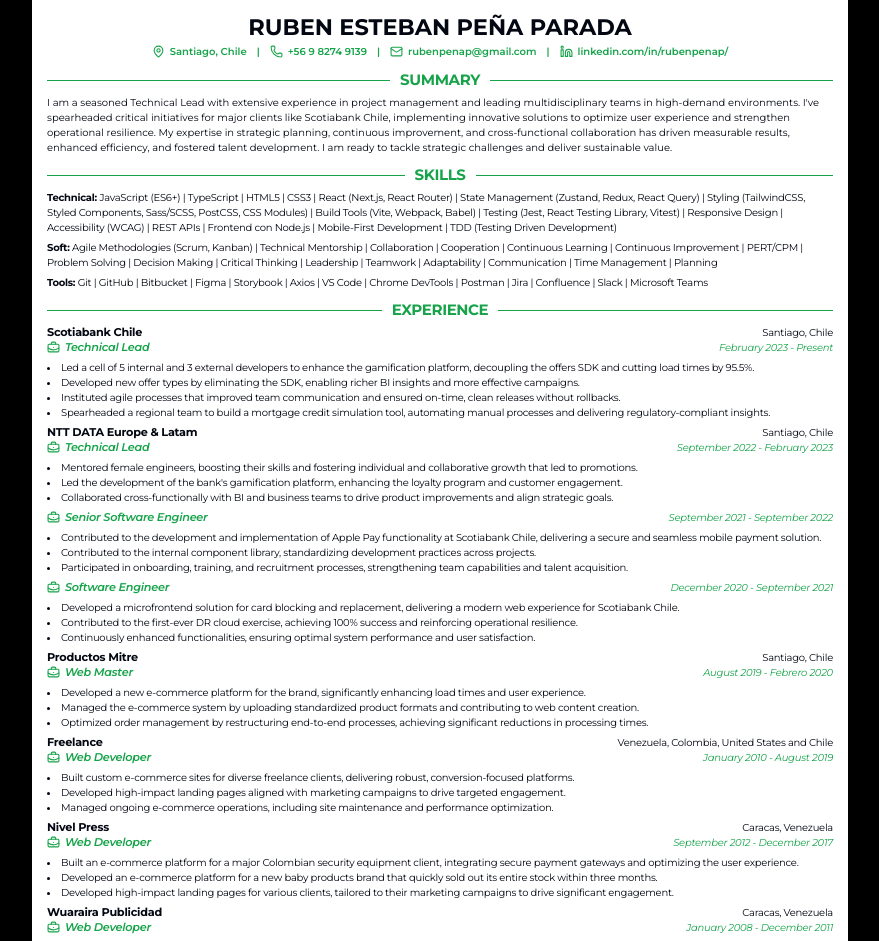
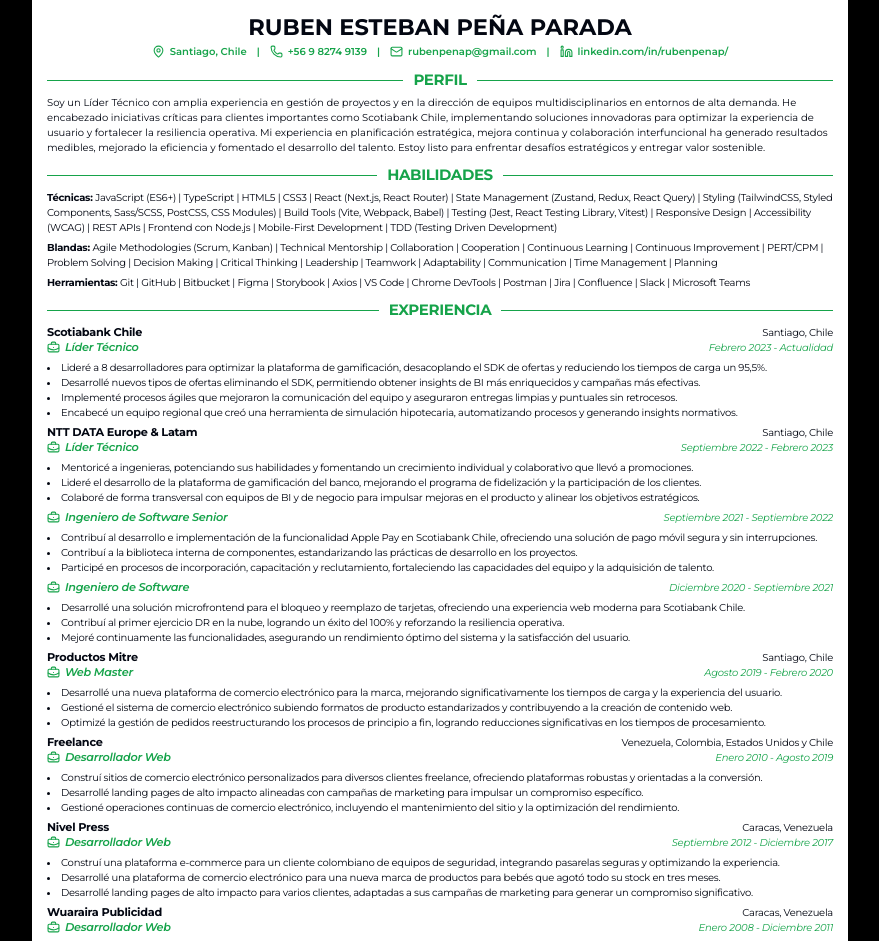
Before and after one commit to rubenpenap/cv-master, a React (Vite) app: page / in a window 1280 px wide. Shown: the top 941 px of the page, without its empty margins (200-1079 px from the left). Built offline with nearby package versions, Linux system fonts and the light colour scheme.

Commit message:
Translate resume sections and update contact information in App component

```diff
--- a/src/App.tsx
+++ b/src/App.tsx
@@ -15,7 +15,7 @@
 				<span>|</span>
 				<a
 					className='flex items-center gap-2'
-					href='tel:+1234567890'
+					href='tel:+56982749139'
 					target='_blank'
 				>
 					<Phone size={13} />
@@ -40,11 +40,11 @@
 					{data.linkedin}
 				</a>
 			</p>
-			<SectionTitle title='SUMMARY' />
+			<SectionTitle title='PERFIL' />
 			<p className='text-base mb-4'>{data.summary}</p>
-			<Section title='SKILLS' items={data.skills} />
-			<Section title='EXPERIENCE' items={data.experience} />
-			<Section title='EDUCATION' items={data.education} />
+			<Section title='HABILIDADES' items={data.skills} />
+			<Section title='EXPERIENCIA' items={data.experience} />
+			<Section title='EDUCACIÓN' items={data.education} />
 		</main>
 	);
 }
--- a/src/components/ui/section.tsx
+++ b/src/components/ui/section.tsx
@@ -23,19 +23,19 @@
 		{!Array.isArray(items) ? (
 			<>
 				<p className='text-base mb-2'>
-					<span className='font-bold'>Technical: </span>
+					<span className='font-bold'>Técnicas: </span>
 					{items.technical.map((skill, index) =>
 						items.technical.length - 1 === index ? `${skill}` : `${skill} | `,
 					)}
 				</p>
 				<p className='text-base mb-2'>
-					<span className='font-bold'>Soft: </span>
+					<span className='font-bold'>Blandas: </span>
 					{items.softs.map((skill, index) =>
 						items.softs.length - 1 === index ? `${skill}` : `${skill} | `,
 					)}
 				</p>
 				<p className='text-base'>
-					<span className='font-bold'>Tools: </span>
+					<span className='font-bold'>Herramientas: </span>
 					{items.tools.map((skill, index) =>
 						items.tools.length - 1 === index ? `${skill}` : `${skill} | `,
 					)}
--- a/src/components/ui/sectionItem.tsx
+++ b/src/components/ui/sectionItem.tsx
@@ -37,7 +37,7 @@
 			<p className='text-base italic leading-6 text-right text-green-600'>
 				{item.startDate
 					? `${item.startDate} - ${item.endDate}`
-					: `Graduated in: ${item.endDate}`}
+					: `Titulado en: ${item.endDate}`}
 			</p>
 		</div>
 		<ul>
--- a/src/data/data.ts
+++ b/src/data/data.ts
@@ -35,55 +35,55 @@
 	email: 'rubenpenap@gmail.com',
 	linkedin: 'linkedin.com/in/rubenpenap/',
 	summary:
-		"I am a seasoned Technical Lead with extensive experience in project management and leading multidisciplinary teams in high-demand environments. I've spearheaded critical initiatives for major clients like Scotiabank Chile, implementing innovative solutions to optimize user experience and strengthen operational resilience. My expertise in strategic planning, continuous improvement, and cross-functional collaboration has driven measurable results, enhanced efficiency, and fostered talent development. I am ready to tackle strategic challenges and deliver sustainable value.",
+		'Soy un Líder Técnico con amplia experiencia en gestión de proyectos y en la dirección de equipos multidisciplinarios en entornos de alta demanda. He encabezado iniciativas críticas para clientes importantes como Scotiabank Chile, implementando soluciones innovadoras para optimizar la experiencia de usuario y fortalecer la resiliencia operativa. Mi experiencia en planificación estratégica, mejora continua y colaboración interfuncional ha generado resultados medibles, mejorado la eficiencia y fomentado el desarrollo del talento. Estoy listo para enfrentar desafíos estratégicos y entregar valor sostenible.',
 	experience: [
 		{
 			id: 'experience-1',
 			name: 'Scotiabank Chile',
-			title: 'Technical Lead',
+			title: 'Líder Técnico',
 			location: 'Santiago, Chile',
-			startDate: 'February 2023',
-			endDate: 'Present',
+			startDate: 'Febrero 2023',
+			endDate: 'Actualidad',
 			activities: [
-				'Led a cell of 5 internal and 3 external developers to enhance the gamification platform, decoupling the offers SDK and cutting load times by 95.5%.',
-				'Developed new offer types by eliminating the SDK, enabling richer BI insights and more effective campaigns.',
-				'Instituted agile processes that improved team communication and ensured on-time, clean releases without rollbacks.',
-				'Spearheaded a regional team to build a mortgage credit simulation tool, automating manual processes and delivering regulatory-compliant insights.',
+				'Lideré a 8 desarrolladores para optimizar la plataforma de gamificación, desacoplando el SDK de ofertas y reduciendo los tiempos de carga un 95,5%.',
+				'Desarrollé nuevos tipos de ofertas eliminando el SDK, permitiendo obtener insights de BI más enriquecidos y campañas más efectivas.',
+				'Implementé procesos ágiles que mejoraron la comunicación del equipo y aseguraron entregas limpias y puntuales sin retrocesos.',
+				'Encabecé un equipo regional que creó una herramienta de simulación hipotecaria, automatizando procesos y generando insights normativos.',
 			],
 		},
 		{
 			id: 'experience-2',
 			name: 'NTT DATA Europe & Latam',
-			title: 'Technical Lead',
+			title: 'Líder Técnico',
 			location: 'Santiago, Chile',
-			startDate: 'September 2022',
-			endDate: 'February 2023',
+			startDate: 'Septiembre 2022',
+			endDate: 'Febrero 2023',
 			activities: [
-				'Mentored female engineers, boosting their skills and fostering individual and collaborative growth that led to promotions.',
-				"Led the development of the bank's gamification platform, enhancing the loyalty program and customer engagement.",
-				'Collaborated cross-functionally with BI and business teams to drive product improvements and align strategic goals.',
+				'Mentoricé a ingenieras, potenciando sus habilidades y fomentando un crecimiento individual y colaborativo que llevó a promociones.',
+				'Lideré el desarrollo de la plataforma de gamificación del banco, mejorando el programa de fidelización y la participación de los clientes.',
+				'Colaboré de forma transversal con equipos de BI y de negocio para impulsar mejoras en el producto y alinear los objetivos estratégicos.',
 			],
 		},
 		{
 			id: 'experience-3',
-			title: 'Senior Software Engineer',
-			startDate: 'September 2021',
-			endDate: 'September 2022',
+			title: 'Ingeniero de Software Senior',
+			startDate: 'Septiembre 2021',
+			endDate: 'Septiembre 2022',
 			activities: [
-				'Contributed to the development and implementation of Apple Pay functionality at Scotiabank Chile, delivering a secure and seamless mobile payment solution.',
-				'Contributed to the internal component library, standardizing development practices across projects.',
-				'Participated in onboarding, training, and recruitment processes, strengthening team capabilities and talent acquisition.',
+				'Contribuí al desarrollo e implementación de la funcionalidad Apple Pay en Scotiabank Chile, ofreciendo una solución de pago móvil segura y sin interrupciones.',
+				'Contribuí a la biblioteca interna de componentes, estandarizando las prácticas de desarrollo en los proyectos.',
+				'Participé en procesos de incorporación, capacitación y reclutamiento, fortaleciendo las capacidades del equipo y la adquisición de talento.',
 			],
 		},
 		{
 			id: 'experience-4',
-			title: 'Software Engineer',
-			startDate: 'December 2020',
-			endDate: 'September 2021',
+			title: 'Ingeniero de Software',
+			startDate: 'Diciembre 2020',
+			endDate: 'Septiembre 2021',
 			activities: [
-				'Developed a microfrontend solution for card blocking and replacement, delivering a modern web experience for Scotiabank Chile.',
-				'Contributed to the first-ever DR cloud exercise, achieving 100% success and reinforcing operational resilience.',
-				'Continuously enhanced functionalities, ensuring optimal system performance and user satisfaction.',
+				'Desarrollé una solución microfrontend para el bloqueo y reemplazo de tarjetas, ofreciendo una experiencia web moderna para Scotiabank Chile.',
+				'Contribuí al primer ejercicio DR en la nube, logrando un éxito del 100% y reforzando la resiliencia operativa.',
+				'Mejoré continuamente las funcionalidades, asegurando un rendimiento óptimo del sistema y la satisfacción del usuario.',
 			],
 		},
 		{
@@ -91,50 +91,50 @@
 			name: 'Productos Mitre',
 			title: 'Web Master',
 			location: 'Santiago, Chile',
-			startDate: 'August 2019',
+			startDate: 'Agosto 2019',
 			endDate: 'Febrero 2020',
 			activities: [
-				'Developed a new e-commerce platform for the brand, significantly enhancing load times and user experience.',
-				'Managed the e-commerce system by uploading standardized product formats and contributing to web content creation.',
-				'Optimized order management by restructuring end-to-end processes, achieving significant reductions in processing times.',
+				'Desarrollé una nueva plataforma de comercio electrónico para la marca, mejorando significativamente los tiempos de carga y la experiencia del usuario.',
+				'Gestioné el sistema de comercio electrónico subiendo formatos de producto estandarizados y contribuyendo a la creación de contenido web.',
+				'Optimizé la gestión de pedidos reestructurando los procesos de principio a fin, logrando reducciones significativas en los tiempos de procesamiento.',
 			],
 		},
 		{
 			id: 'experience-6',
 			name: 'Freelance',
-			title: 'Web Developer',
-			location: 'Venezuela, Colombia, United States and Chile',
-			startDate: 'January 2010',
-			endDate: 'August 2019',
+			title: 'Desarrollador Web',
+			location: 'Venezuela, Colombia, Estados Unidos y Chile',
+			startDate: 'Enero 2010',
+			endDate: 'Agosto 2019',
 			activities: [
-				'Built custom e-commerce sites for diverse freelance clients, delivering robust, conversion-focused platforms.',
-				'Developed high-impact landing pages aligned with marketing campaigns to drive targeted engagement.',
-				'Managed ongoing e-commerce operations, including site maintenance and performance optimization.',
+				'Construí sitios de comercio electrónico personalizados para diversos clientes freelance, ofreciendo plataformas robustas y orientadas a la conversión.',
+				'Desarrollé landing pages de alto impacto alineadas con campañas de marketing para impulsar un compromiso específico.',
+				'Gestioné operaciones continuas de comercio electrónico, incluyendo el mantenimiento del sitio y la optimización del rendimiento.',
 			],
 		},
 		{
 			id: 'experience-7',
 			name: 'Nivel Press',
-			title: 'Web Developer',
+			title: 'Desarrollador Web',
 			location: 'Caracas, Venezuela',
-			startDate: 'September 2012',
-			endDate: 'December 2017',
+			startDate: 'Septiembre 2012',
+			endDate: 'Diciembre 2017',
 			activities: [
-				'Built an e-commerce platform for a major Colombian security equipment client, integrating secure payment gateways and optimizing the user experience.',
-				'Developed an e-commerce platform for a new baby products brand that quickly sold out its entire stock within three months.',
-				'Developed high-impact landing pages for various clients, tailored to their marketing campaigns to drive significant engagement.',
+				'Construí una plataforma e-commerce para un cliente colombiano de equipos de seguridad, integrando pasarelas seguras y optimizando la experiencia.',
+				'Desarrollé una plataforma de comercio electrónico para una nueva marca de productos para bebés que agotó todo su stock en tres meses.',
+				'Desarrollé landing pages de alto impacto para varios clientes, adaptadas a sus campañas de marketing para generar un compromiso significativo.',
 			],
 		},
 		{
 			id: 'experience-8',
 			name: 'Wuaraira Publicidad',
-			title: 'Web Developer',
+			title: 'Desarrollador Web',
 			location: 'Caracas, Venezuela',
-			startDate: 'January 2008',
-			endDate: 'December 2011',
+			startDate: 'Enero 2008',
+			endDate: 'Diciembre 2011',
 			activities: [
-				'Gained expertise in print production, layout, photography, graphic and web design, utilizing CMS platforms for streamlined content management.',
-				"Developed Papajhon's website with early-generation web technologies, overcoming era-specific challenges to deliver a responsive, user-friendly experience.",
+				'Adquirí experiencia en producción gráfica, maquetación, fotografía, diseño gráfico y web, utilizando plataformas CMS para una gestión de contenido eficiente.',
+				'Desarrollé el sitio de Papajhon con tecnologías de primera generación, superando desafíos para brindar una experiencia responsiva y amigable.',
 			],
 		},
 	],
@@ -142,9 +142,9 @@
 		{
 			id: 'education-1',
 			name: 'Alejandro de Humboldt University',
-			title: 'Computer Engineer',
+			title: 'Ingeniero en Informática',
 			location: 'Caracas, Venezuela',
-			endDate: 'November 2016',
+			endDate: 'Noviembre 2016',
 		},
 	],
 	skills: {
```
